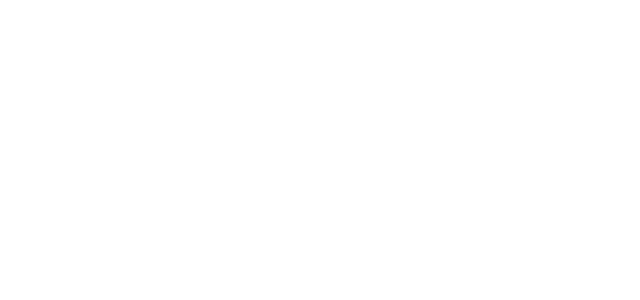
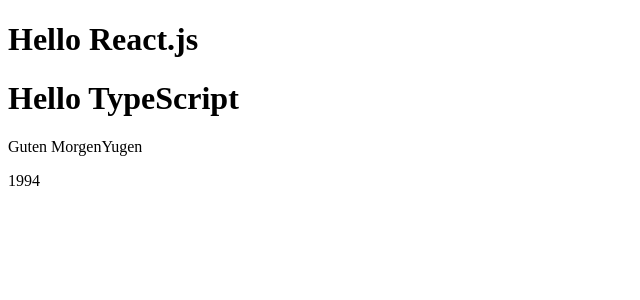
Before and after one commit to YevhenTkalenko/React-lessons, a React (Create React App) app: page / in a window 1280 px wide. Shown: the top 300 px of the page, without its empty margins (0-640 px from the left). Built offline with nearby package versions, Linux system fonts and the light colour scheme.

Commit message:
add new props

```diff
--- a/src/index.tsx
+++ b/src/index.tsx
@@ -1,5 +1,48 @@
 import React from 'react'
 import ReactDOM from 'react-dom/client'
 
+interface ITitle {
+    text: string
+}
+
+interface IContent {
+    text: string
+    text2: string
+    year: number
+}
+
+const Title = (props: ITitle) => {
+    return <h1>Hello {props.text}</h1>
+}
+
+const Content = (props: IContent) => {
+    return (
+        <React.Fragment>
+            <div>
+                <span>
+                    {props.text}
+                    {props.text2}
+                </span>
+                <p>{props.year}</p>
+            </div>
+        </React.Fragment>
+    )
+}
+
+function App() {
+    return (
+        <div>
+            <Title text="React.js" />
+            <Title text="TypeScript" />
+            <Content text="Guten Morgen" text2="Yugen" year={1994} />
+        </div>
+    )
+}
+
 const root = ReactDOM.createRoot(document.getElementById('root') as HTMLElement)
-root.render(<React.StrictMode></React.StrictMode>)
+
+root.render(
+    <React.StrictMode>
+        <App />
+    </React.StrictMode>
+)
```
